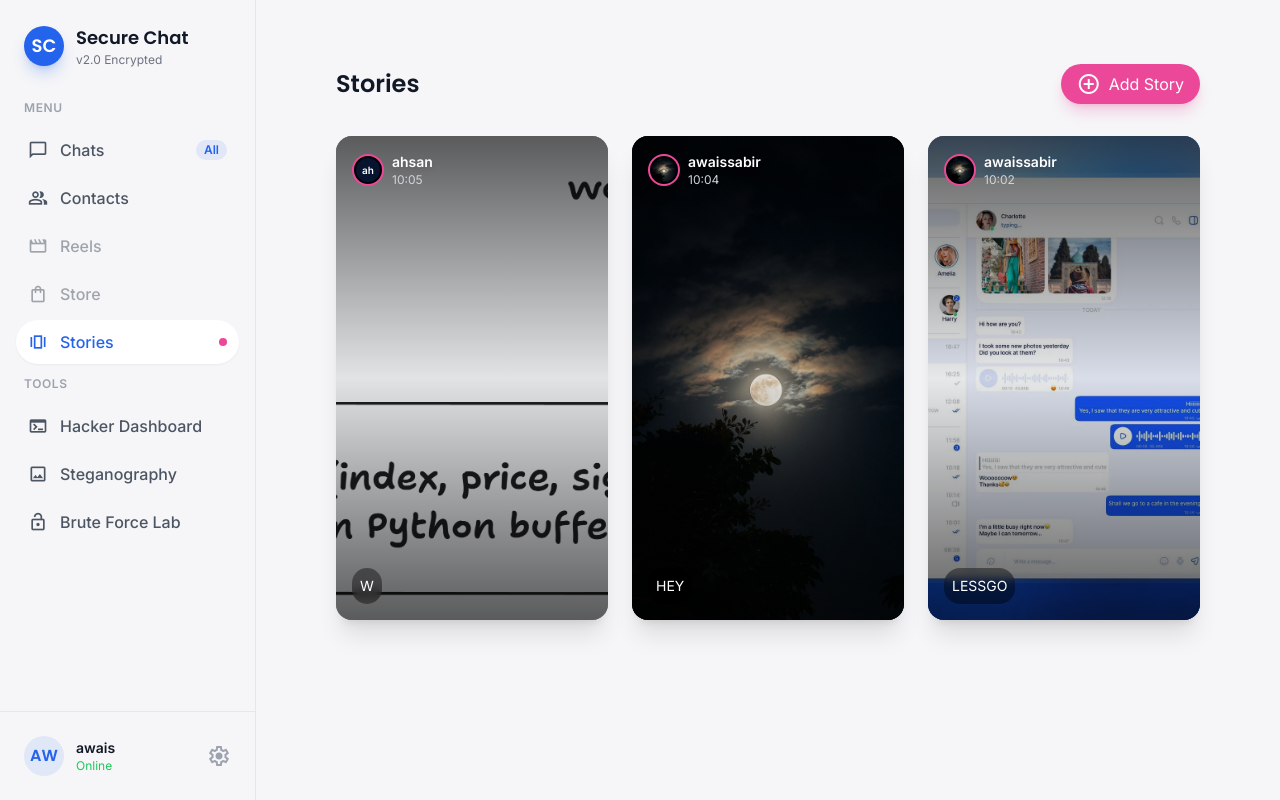
After one commit to AwaisSabir007/Information-security, a Flask app: page /stories in a window 1280 px wide. The commit adds this page. Run offline with Flask 3, Linux system fonts and the light colour scheme; a user stored in the database is signed in; some libraries are stand-ins or nearby versions.

Commit message:
status system is updated

```diff
--- a/app.py
+++ b/app.py
@@ -36,7 +36,7 @@ from config import Config
 from crypto import encryption, hashing, key_exchange, utils
 from crypto.encryption import EncryptedPayload
 from database import db
-from database.models import BruteForceLog, LoginAttempt, Message, User
+from database.models import BruteForceLog, LoginAttempt, Message, User, Story
 
 
 def create_app(config_class: type[Config] = Config) -> Flask:
@@ -602,6 +602,66 @@ def register_routes(app: Flask) -> None:
         return render_template("profile.html", form=form, user=user)
 
 
+    @app.route("/stories")
+    @login_required
+    def stories():
+        # Clean up expired stories
+        now = datetime.utcnow()
+        Story.query.filter(Story.expires_at < now).delete()
+        db.session.commit()
+
+        # Fetch active stories (own + all users for now, ideally just contacts)
+        # For this demo, we show all active stories from all users
+        active_stories = Story.query.filter(Story.expires_at >= now).order_by(Story.created_at.desc()).all()
+
+        return render_template("stories.html", stories=active_stories)
+
+    @app.route("/stories/add", methods=["POST"])
+    @login_required
+    def add_story():
+        if 'story_image' not in request.files:
+            flash("No image uploaded", "danger")
+            return redirect(url_for('stories'))
+
+        file = request.files['story_image']
+        caption = request.form.get("caption", "").strip()[:200]
+
+        if file.filename == '':
+            flash("No image selected", "danger")
+            return redirect(url_for('stories'))
+
+        if file:
+            filename = secure_filename(f"story_{current_user().id}_{int(time.time())}.{file.filename.split('.')[-1]}")
+
+            # Ensure upload folder exists
+            os.makedirs(app.config['UPLOAD_FOLDER'], exist_ok=True)
+            file.save(os.path.join(app.config['UPLOAD_FOLDER'], filename))
+
+            new_story = Story(
+                user_id=current_user().id,
+                content_filename=filename,
+                caption=caption,
+                expires_at=datetime.utcnow() + timedelta(hours=24)
+            )
+            db.session.add(new_story)
+            db.session.commit()
+
+            flash("Story added!", "success")
+
+        return redirect(url_for('stories'))
+
+
+    # Context processors for template data
+    @app.context_processor
+    def inject_global_data():
+        user = current_user()
+        active_stories_count = 0
+        if user:
+            now = datetime.utcnow()
+            active_stories_count = Story.query.filter(Story.expires_at >= now).count()
+        return dict(current_user=user, active_stories_count=active_stories_count)
+
+
 def _mini_aes_key(key: int) -> bytes:
     key_bytes = key.to_bytes(2, byteorder="big", signed=False)
     return (key_bytes * 16)[:32]
--- a/templates/admin_logs.html
+++ b/templates/admin_logs.html
@@ -1,4 +1,4 @@
-{% extends "base.html" %}
+{% extends "base_new.html" %}
 {% block title %}Admin Logs | Secure Chat{% endblock %}
 {% block content %}
 <h2 class="mb-4">System Logs</h2>
--- /dev/null
+++ b/templates/base_new.html
@@ -0,0 +1,65 @@
+<!DOCTYPE html>
+<html class="light" lang="en">
+
+<head>
+    <meta charset="utf-8" />
+    <meta name="viewport" content="width=device-width, initial-scale=1.0" />
+    <title>{% block title %}Secure Chat{% endblock %}</title>
+    <script src="https://cdn.tailwindcss.com?plugins=forms,container-queries"></script>
+    <link
+        href="https://fonts.googleapis.com/css2?family=Inter:wght@400;500;600&family=Poppins:wght@500;600&display=swap"
+        rel="stylesheet" />
+    <link
+        href="https://fonts.googleapis.com/css2?family=Material+Symbols+Outlined:opsz,wght,FILL,GRAD@20..48,100..700,0..1,-50..200"
+        rel="stylesheet" />
+    <script id="tailwind-config">
+        tailwind.config = {
+            darkMode: "class",
+            theme: {
+                extend: {
+                    colors: {
+                        "primary": "#2463eb",
+                        "background-light": "#f6f6f8",
+                        "background-dark": "#111621",
+                    },
+                    fontFamily: {
+                        "display": ["Inter", "sans-serif"],
+                        "heading": ["Poppins", "sans-serif"]
+                    },
+                    borderRadius: { "DEFAULT": "0.5rem", "lg": "1rem", "xl": "1.5rem", "full": "9999px" },
+                },
+            },
+        }
+    </script>
+    <style>
+        .material-symbols-outlined {
+            font-variation-settings: 'FILL' 0, 'wght' 400, 'GRAD' 0, 'opsz' 24
+        }
+    </style>
+    {% block extra_head %}{% endblock %}
+</head>
+
+<body class="font-display bg-background-light dark:bg-background-dark text-[#1a1a1a] dark:text-gray-200">
+
+    <div class="flex min-h-screen">
+        <!-- Include Sidebar -->
+        {% include 'components/sidebar.html' %}
+
+        <!-- Main Content -->
+        <main class="flex-1 ml-64 p-8">
+            {% block content %}{% endblock %}
+        </main>
+    </div>
+
+    <script>
+        // Simple notification dismissal
+        document.querySelectorAll('.alert button').forEach(button => {
+            button.addEventListener('click', () => {
+                button.closest('.alert').remove();
+            });
+        });
+    </script>
+    {% block extra_scripts %}{% endblock %}
+</body>
+
+</html>
--- a/templates/brute_force.html
+++ b/templates/brute_force.html
@@ -1,4 +1,4 @@
-{% extends "base.html" %}
+{% extends "base_new.html" %}
 {% block title %}Brute Force Lab | Secure Chat{% endblock %}
 {% block content %}
 <h2 class="mb-4">Brute Force Lab</h2>
--- /dev/null
+++ b/templates/components/sidebar.html
@@ -0,0 +1,105 @@
+<aside
+    class="flex flex-col w-64 h-screen bg-background-light dark:bg-background-dark border-r border-gray-200 dark:border-gray-800 fixed left-0 top-0 z-40 overflow-y-auto font-display">
+    <!-- Logo Area -->
+    <div class="p-6 flex items-center gap-3">
+        <div
+            class="w-10 h-10 rounded-xl bg-primary text-white flex items-center justify-center font-heading text-lg font-bold shadow-lg shadow-primary/25">
+            SC</div>
+        <div>
+            <h1 class="font-heading font-semibold text-lg text-gray-900 dark:text-white">Secure Chat</h1>
+            <p class="text-xs text-gray-500">v2.0 Encrypted</p>
+        </div>
+    </div>
+
+    <!-- Navigation -->
+    <nav class="flex-1 px-4 space-y-1">
+
+        <div class="px-2 py-2 text-xs font-semibold text-gray-400 uppercase tracking-wider">Menu</div>
+
+        <!-- Chats -->
+        <a href="{{ url_for('chat_list') }}"
+            class="flex items-center gap-3 px-3 py-2.5 rounded-xl transition-all group {% if request.endpoint == 'chat_list' or request.endpoint == 'chat' %}bg-white dark:bg-gray-800 text-primary shadow-sm{% else %}text-gray-600 dark:text-gray-400 hover:bg-gray-100 dark:hover:bg-gray-800 hover:text-gray-900 dark:hover:text-white{% endif %}">
+            <span class="material-symbols-outlined text-[20px]">chat_bubble</span>
+            <span class="font-medium">Chats</span>
+            <span class="ml-auto bg-primary/10 text-primary text-xs font-bold px-2 py-0.5 rounded-full">All</span>
+        </a>
+
+        <!-- Contacts -->
+        <a href="{{ url_for('chat_list') }}" class="flex items-center gap-3 px-3 py-2.5 rounded-xl transition-all group text-gray-600 dark:text-gray-400
+            hover:bg-gray-100 dark:hover:bg-gray-800 hover:text-gray-900 dark:hover:text-white">
+            <span class="material-symbols-outlined text-[20px]">group</span>
+            <span class="font-medium">Contacts</span>
+        </a>
+
+        <!-- Reels (Placeholder) -->
+        <a href="#"
+            class="flex items-center gap-3 px-3 py-2.5 rounded-xl transition-all group text-gray-600 dark:text-gray-400 hover:bg-gray-100 dark:hover:bg-gray-800 hover:text-gray-900 dark:hover:text-white opacity-50 cursor-not-allowed"
+            title="Coming Soon">
+            <span class="material-symbols-outlined text-[20px]">movie</span>
+            <span class="font-medium">Reels</span>
+        </a>
+
+        <!-- Store (Placeholder) -->
+        <a href="#"
+            class="flex items-center gap-3 px-3 py-2.5 rounded-xl transition-all group text-gray-600 dark:text-gray-400 hover:bg-gray-100 dark:hover:bg-gray-800 hover:text-gray-900 dark:hover:text-white opacity-50 cursor-not-allowed"
+            title="Coming Soon">
+            <span class="material-symbols-outlined text-[20px]">shopping_bag</span>
+            <span class="font-medium">Store</span>
+        </a>
+
+        <!-- Stories -->
+        <a href="{{ url_for('stories') }}"
+            class="flex items-center gap-3 px-3 py-2.5 rounded-xl transition-all group {% if request.endpoint == 'stories' %}bg-white dark:bg-gray-800 text-primary shadow-sm{% else %}text-gray-600 dark:text-gray-400 hover:bg-gray-100 dark:hover:bg-gray-800 hover:text-gray-900 dark:hover:text-white{% endif %}">
+            <span class="material-symbols-outlined text-[20px]">amp_stories</span>
+            <span class="font-medium">Stories</span>
+            {% if active_stories_count %}
+            <span class="ml-auto w-2 h-2 bg-pink-500 rounded-full"></span>
+            {% endif %}
+        </a>
+
+        <div class="mt-6 px-2 py-2 text-xs font-semibold text-gray-400 uppercase tracking-wider">Tools</div>
+
+        <!-- Hacker Dashboard -->
+        <a href="{{ url_for('hacker_dashboard') }}"
+            class="flex items-center gap-3 px-3 py-2.5 rounded-xl transition-all group {% if request.endpoint == 'hacker_dashboard' %}bg-white dark:bg-gray-800 text-primary shadow-sm{% else %}text-gray-600 dark:text-gray-400 hover:bg-gray-100 dark:hover:bg-gray-800 hover:text-gray-900 dark:hover:text-white{% endif %}">
+            <span class="material-symbols-outlined text-[20px]">terminal</span>
+            <span class="font-medium">Hacker Dashboard</span>
+        </a>
+
+        <!-- Steganography -->
+        <a href="{{ url_for('steganography') }}"
+            class="flex items-center gap-3 px-3 py-2.5 rounded-xl transition-all group {% if request.endpoint == 'steganography' %}bg-white dark:bg-gray-800 text-primary shadow-sm{% else %}text-gray-600 dark:text-gray-400 hover:bg-gray-100 dark:hover:bg-gray-800 hover:text-gray-900 dark:hover:text-white{% endif %}">
+            <span class="material-symbols-outlined text-[20px]">image</span>
+            <span class="font-medium">Steganography</span>
+        </a>
+
+        <!-- Brute Force Lab -->
+        <a href="{{ url_for('brute_force_home') }}"
+            class="flex items-center gap-3 px-3 py-2.5 rounded-xl transition-all group {% if 'brute_force' in request.endpoint %}bg-white dark:bg-gray-800 text-primary shadow-sm{% else %}text-gray-600 dark:text-gray-400 hover:bg-gray-100 dark:hover:bg-gray-800 hover:text-gray-900 dark:hover:text-white{% endif %}">
+            <span class="material-symbols-outlined text-[20px]">lock_open</span>
+            <span class="font-medium">Brute Force Lab</span>
+        </a>
+
+    </nav>
+
+    <!-- User Profile (Bottom) -->
+    <div class="p-4 border-t border-gray-200 dark:border-gray-800">
+        <a href="{{ url_for('profile') }}"
+            class="flex items-center gap-3 hover:bg-gray-100 dark:hover:bg-gray-800 p-2 rounded-xl transition-colors">
+            {% if current_user.profile_picture %}
+            <img src="{{ url_for('static', filename='uploads/' + current_user.profile_picture) }}" alt="Profile"
+                class="w-10 h-10 rounded-full object-cover">
+            {% else %}
+            <div
+                class="w-10 h-10 rounded-full bg-primary/10 text-primary flex items-center justify-center font-heading font-bold uppercase">
+                {{ current_user.username[:2] }}
+            </div>
+            {% endif %}
+            <div class="flex-1 min-w-0">
+                <p class="text-sm font-semibold text-gray-900 dark:text-white truncate">{{ current_user.username }}</p>
+                <p class="text-xs text-green-500">Online</p>
+            </div>
+            <span class="material-symbols-outlined text-gray-400">settings</span>
+        </a>
+    </div>
+</aside>
--- a/templates/profile.html
+++ b/templates/profile.html
@@ -1,4 +1,4 @@
-{% extends "base.html" %}
+{% extends "base_new.html" %}
 
 {% block title %}Profile - Secure Chat{% endblock %}
 
--- a/templates/steganography.html
+++ b/templates/steganography.html
@@ -1,4 +1,4 @@
-{% extends "base.html" %}
+{% extends "base_new.html" %}
 
 {% block title %}Steganography Lab{% endblock %}
 
--- /dev/null
+++ b/templates/stories.html
@@ -0,0 +1,129 @@
+{% extends "base_new.html" %}
+
+{% block title %}Stories - Secure Chat{% endblock %}
+
+{% block content %}
+<div class="max-w-4xl mx-auto py-8 px-4">
+    <div class="flex items-center justify-between mb-8">
+        <h1 class="text-2xl font-bold text-gray-900 dark:text-white font-heading">Stories</h1>
+        <button onclick="document.getElementById('upload-modal').classList.remove('hidden')"
+            class="bg-pink-500 hover:bg-pink-600 text-white px-4 py-2 rounded-full flex items-center gap-2 transition-transform hover:scale-105 shadow-lg shadow-pink-500/25">
+            <span class="material-symbols-outlined">add_circle</span>
+            Add Story
+        </button>
+    </div>
+
+    <!-- Messages -->
+    {% with messages = get_flashed_messages(with_categories=true) %}
+    {% if messages %}
+    {% for category, message in messages %}
+    <div
+        class="mb-6 p-4 rounded-xl border {% if category == 'success' %}bg-green-50 border-green-200 text-green-700{% else %}bg-red-50 border-red-200 text-red-700{% endif %}">
+        {{ message }}
+    </div>
+    {% endfor %}
+    {% endif %}
+    {% endwith %}
+
+    <!-- Stories Grid/Carousel -->
+    {% if stories %}
+    <div class="grid grid-cols-1 md:grid-cols-2 lg:grid-cols-3 gap-6">
+        {% for story in stories %}
+        <div class="relative group rounded-2xl overflow-hidden aspect-[9/16] shadow-xl bg-gray-900">
+            <img src="{{ url_for('static', filename='uploads/' + story.content_filename) }}"
+                alt="Story by {{ story.user.username }}"
+                class="w-full h-full object-cover opacity-90 transition-opacity group-hover:opacity-100">
+
+            <div
+                class="absolute inset-0 bg-gradient-to-b from-black/60 via-transparent to-black/60 opacity-100 transition-opacity">
+                <!-- Header -->
+                <div class="absolute top-0 left-0 right-0 p-4 flex items-center gap-2">
+                    <div class="w-8 h-8 rounded-full border-2 border-pink-500 p-0.5 bg-black">
+                        {% if story.user.profile_picture %}
+                        <img src="{{ url_for('static', filename='uploads/' + story.user.profile_picture) }}"
+                            class="w-full h-full rounded-full object-cover">
+                        {% else %}
+                        <div
+                            class="w-full h-full rounded-full bg-primary/20 flex items-center justify-center text-[10px] text-white font-bold">
+                            {{ story.user.username[:2] }}
+                        </div>
+                        {% endif %}
+                    </div>
+                    <div class="flex flex-col">
+                        <span class="text-white text-sm font-semibold shadow-black drop-shadow-md">{{
+                            story.user.username }}</span>
+                        <span class="text-gray-300 text-xs">{{ story.created_at.strftime('%H:%M') }}</span>
+                    </div>
+                </div>
+
+                <!-- Caption -->
+                {% if story.caption %}
+                <div class="absolute bottom-0 left-0 right-0 p-4">
+                    <p class="text-white text-sm bg-black/40 backdrop-blur-sm p-2 rounded-lg inline-block">
+                        {{ story.caption }}
+                    </p>
+                </div>
+                {% endif %}
+            </div>
+        </div>
+        {% endfor %}
+    </div>
+    {% else %}
+    <div
+        class="text-center py-20 bg-white dark:bg-gray-800 rounded-2xl border border-dashed border-gray-300 dark:border-gray-700">
+        <div class="inline-flex items-center justify-center w-16 h-16 rounded-full bg-pink-100 text-pink-500 mb-4">
+            <span class="material-symbols-outlined text-3xl">amp_stories</span>
+        </div>
+        <h3 class="text-lg font-medium text-gray-900 dark:text-white">No stories yet</h3>
+        <p class="text-gray-500 mt-1">Share a photo with your contacts to get started!</p>
+    </div>
+    {% endif %}
+</div>
+
+<!-- Upload Modal -->
+<div id="upload-modal" class="fixed inset-0 z-50 hidden" aria-labelledby="modal-title" role="dialog" aria-modal="true">
+    <div class="fixed inset-0 bg-black/50 backdrop-blur-sm transition-opacity"
+        onclick="this.parentElement.classList.add('hidden')"></div>
+
+    <div class="fixed inset-0 z-10 overflow-y-auto">
+        <div class="flex min-h-full items-end justify-center p-4 text-center sm:items-center sm:p-0">
+            <div
+                class="relative transform overflow-hidden rounded-2xl bg-white dark:bg-gray-800 text-left shadow-xl transition-all sm:my-8 sm:w-full sm:max-w-lg">
+                <form action="{{ url_for('add_story') }}" method="POST" enctype="multipart/form-data">
+                    <div class="px-4 pb-4 pt-5 sm:p-6 sm:pb-4">
+                        <h3 class="text-xl font-semibold leading-6 text-gray-900 dark:text-white mb-4" id="modal-title">
+                            Add to Story</h3>
+
+                        <div class="space-y-4">
+                            <div>
+                                <label
+                                    class="block text-sm font-medium text-gray-700 dark:text-gray-300 mb-2">Photo</label>
+                                <input type="file" name="story_image" accept="image/*" required class="block w-full text-sm text-gray-500
+                              file:mr-4 file:py-2 file:px-4
+                              file:rounded-full file:border-0
+                              file:text-sm file:font-semibold
+                              file:bg-pink-50 file:text-pink-700
+                              hover:file:bg-pink-100">
+                            </div>
+
+                            <div>
+                                <label class="block text-sm font-medium text-gray-700 dark:text-gray-300 mb-2">Caption
+                                    (Optional)</label>
+                                <input type="text" name="caption" maxlength="200"
+                                    class="w-full rounded-lg border-gray-300 dark:border-gray-600 dark:bg-gray-700 p-2.5 focus:ring-pink-500 focus:border-pink-500">
+                            </div>
+                        </div>
+                    </div>
+
+                    <div class="bg-gray-50 dark:bg-gray-700/50 px-4 py-3 sm:flex sm:flex-row-reverse sm:px-6">
+                        <button type="submit"
+                            class="inline-flex w-full justify-center rounded-lg bg-pink-600 px-3 py-2 text-sm font-semibold text-white shadow-sm hover:bg-pink-500 sm:ml-3 sm:w-auto">Share</button>
+                        <button type="button" onclick="document.getElementById('upload-modal').classList.add('hidden')"
+                            class="mt-3 inline-flex w-full justify-center rounded-lg bg-white dark:bg-gray-800 px-3 py-2 text-sm font-semibold text-gray-900 dark:text-white ring-1 ring-inset ring-gray-300 dark:ring-gray-600 hover:bg-gray-50 sm:mt-0 sm:w-auto">Cancel</button>
+                    </div>
+                </form>
+            </div>
+        </div>
+    </div>
+</div>
+{% endblock %}
```
Also changed, not shown: database/models.py (+13 -0 lines), scripts/migrate_stories.py (added, +45 -0 lines), templates/chat.html (+14 -74 lines), templates/chat_list.html (+7 -56 lines), templates/hacker_dashboard.html (+38 -15 lines), secure_chat.db, static/uploads/story_11_1770631507.png (added), static/uploads/story_4_1770631350.jpeg (added), static/uploads/story_4_1770631481.png (added).
